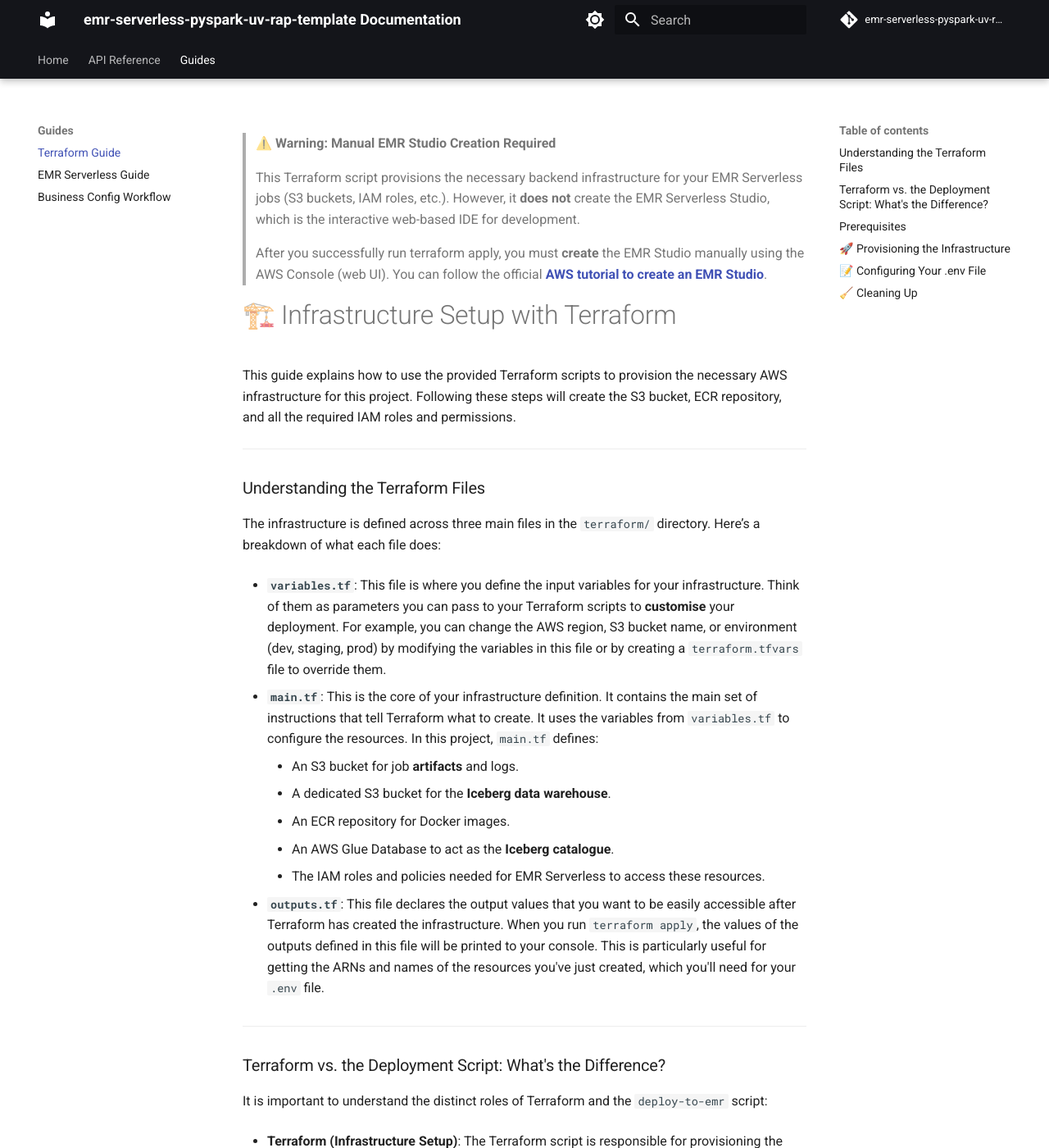
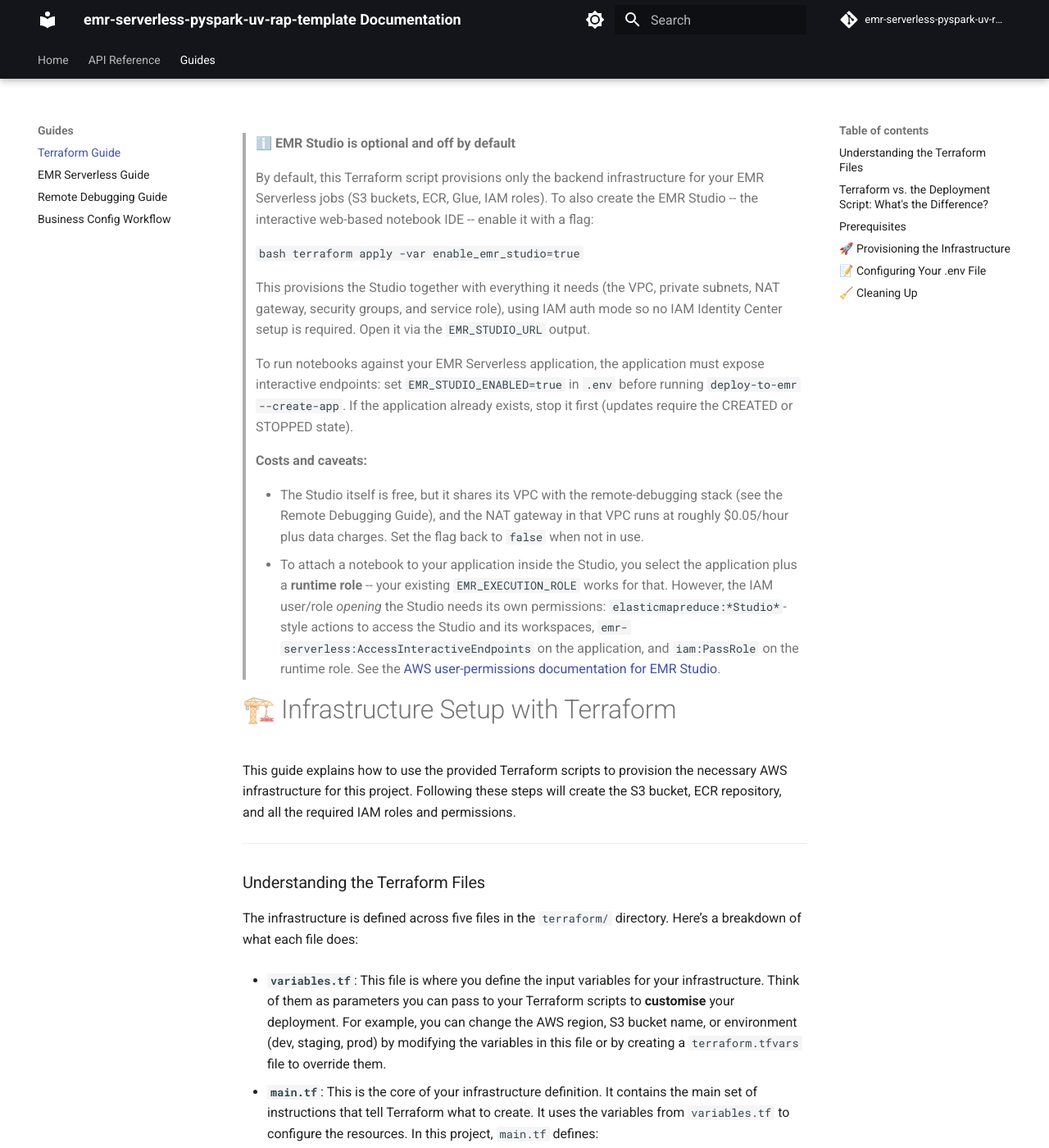
Before and after one commit to dombean/emr-serverless-pyspark-uv-rap-template, an MkDocs documentation site: the page built from docs/terraform_guide.md, in a window 1280 px wide and 1400 px high. Shown: the whole window at 82% size. Built offline with MkDocs 1.6.1 and Material for MkDocs 9.7.7, drawn with Linux system fonts in a browser that asks for light colours; comment, search, counter and statistics services are not loaded; some of the changed text lies outside the part shown.

Commit message:
Add remote debugging and optional EMR Studio via Terraform
Remote debugging (reverse SSH tunnel, modelled on aws-samples/remote-debugging-with-emr):
- terraform/debugging.tf: VPC, private subnets, NAT, S3 gateway endpoint,
  SSM-accessed bastion with GatewayPorts enabled; gated behind
  enable_remote_debugging (off by default)
- src/emr_dummy/debugging.py: driver-side attach hook (pydevd for PyCharm,
  debugpy for VS Code), called from main.py; no-op unless DEBUG_HOST is set
- deploy CLI: --debug flag injects DEBUG_* driver env vars and relaxes Spark
  timeouts; --create-app attaches the app to the debug VPC via
  DEBUG_SUBNET_IDS/DEBUG_EMR_SECURITY_GROUP_ID
- Dockerfile/pyproject: bake debug agents into the image via a debug extra

EMR Studio (optional, IAM auth mode):
- terraform/studio.tf: Studio, workspace/engine security groups, service
  role; gated behind enable_emr_studio and sharing the debug VPC/NAT
- EMR_STUDIO_ENABLED=true enables interactive endpoints on the application
  during --create-app

Fixes:
- Use the documented spark.emr-serverless.driverEnv. prefix for
  CONFIG_S3_URI (spark.driverEnv. never reached the driver)

Docs: new remote_debugging_guide.md; updated terraform_guide (Studio setup,
costs, user permissions), README, index, API reference, .env.example

````diff
--- a/docs/terraform_guide.md
+++ b/docs/terraform_guide.md
@@ -1,12 +1,37 @@
-> ⚠️ **Warning: Manual EMR Studio Creation Required**
+> ℹ️ **EMR Studio is optional and off by default**
 >
-> This Terraform script provisions the necessary backend infrastructure for your
-> EMR Serverless jobs (S3 buckets, IAM roles, etc.). However, it **does not** create
-> the EMR Serverless Studio, which is the interactive web-based IDE for development.
+> By default, this Terraform script provisions only the backend infrastructure
+> for your EMR Serverless jobs (S3 buckets, ECR, Glue, IAM roles). To also
+> create the EMR Studio -- the interactive web-based notebook IDE -- enable it
+> with a flag:
 >
-> After you successfully run terraform apply, you must **create** the EMR Studio
-> manually using the AWS Console (web UI). You can follow the official
-> [**AWS tutorial to create an EMR Studio**](https://docs.aws.amazon.com/emr/latest/ManagementGuide/emr-studio-create-studio.html).
+> ```bash
+> terraform apply -var enable_emr_studio=true
+> ```
+>
+> This provisions the Studio together with everything it needs (the VPC,
+> private subnets, NAT gateway, security groups, and service role), using IAM
+> auth mode so no IAM Identity Center setup is required. Open it via the
+> `EMR_STUDIO_URL` output.
+>
+> To run notebooks against your EMR Serverless application, the application
+> must expose interactive endpoints: set `EMR_STUDIO_ENABLED=true` in `.env`
+> before running `deploy-to-emr --create-app`. If the application already
+> exists, stop it first (updates require the CREATED or STOPPED state).
+>
+> **Costs and caveats:**
+>
+> - The Studio itself is free, but it shares its VPC with the remote-debugging
+>   stack (see the Remote Debugging Guide), and the NAT gateway in that VPC
+>   runs at roughly $0.05/hour plus data charges. Set the flag back to `false`
+>   when not in use.
+> - To attach a notebook to your application inside the Studio, you select the
+>   application plus a **runtime role** -- your existing `EMR_EXECUTION_ROLE`
+>   works for that. However, the IAM user/role *opening* the Studio needs its
+>   own permissions: `elasticmapreduce:*Studio*`-style actions to access the
+>   Studio and its workspaces, `emr-serverless:AccessInteractiveEndpoints` on
+>   the application, and `iam:PassRole` on the runtime role. See the
+>   [AWS user-permissions documentation for EMR Studio](https://docs.aws.amazon.com/emr/latest/ManagementGuide/emr-studio-user-permissions.html).
 
 # 🏗️ Infrastructure Setup with Terraform
 
@@ -18,7 +43,7 @@
 
 ### Understanding the Terraform Files
 
-The infrastructure is defined across three main files in the `terraform/` directory.
+The infrastructure is defined across five files in the `terraform/` directory.
 Here’s a breakdown of what each file does:
 
   - **`variables.tf`**: This file is where you define the input variables for your
@@ -39,11 +64,25 @@
       - The IAM roles and policies needed for EMR Serverless to access these resources.
 
 
+  - **`debugging.tf`**: Defines the **optional** remote-debugging stack
+  (gated behind `enable_remote_debugging`, off by default): a VPC with private
+  subnets and a NAT gateway, plus an SSM-accessed bastion that relays your IDE's
+  debug connection to the Spark driver. See the
+  [Remote Debugging Guide](remote_debugging_guide.md). The VPC is shared with
+  EMR Studio.
+
+  - **`studio.tf`**: Defines the **optional** EMR Studio (gated behind
+  `enable_emr_studio`, off by default): the Studio itself (IAM auth mode), its
+  workspace/engine security groups, and its service role. See the note at the
+  top of this page.
+
   - **`outputs.tf`**: This file declares the output values that you want to be easily
   accessible after Terraform has created the infrastructure. When you run
   `terraform apply`, the values of the outputs defined in this file will be printed
   to your console. This is particularly useful for getting the ARNs and names of
   the resources you've just created, which you'll need for your `.env` file.
+  Outputs for the optional features (e.g. `DEBUG_HOST`, `EMR_STUDIO_URL`) are
+  `null` until the corresponding flag is enabled.
 
 ---
 
--- a/main.py
+++ b/main.py
@@ -1,6 +1,8 @@
 """Main entry point for running the EMR dummy job."""
 
+from emr_dummy.debugging import attach_remote_debugger
 from emr_dummy.job import main
 
 if __name__ == "__main__":
+    attach_remote_debugger()
     main()
--- a/mkdocs.yaml
+++ b/mkdocs.yaml
@@ -43,6 +43,7 @@
   - Guides:
     - Terraform Guide: terraform_guide.md
     - EMR Serverless Guide: emr_serverless_guide.md
+    - Remote Debugging Guide: remote_debugging_guide.md
     - Business Config Workflow: business_config_workflow.md
 
 extra:
--- a/pyproject.toml
+++ b/pyproject.toml
@@ -15,6 +15,9 @@
 
 [project.optional-dependencies]
 dev = ["pyspark~=3.5.1", "pre-commit", "black", "ruff", "isort", "pytest"]
+# Remote debugging agents baked into the EMR image. Inert unless DEBUG_HOST
+# is set at job submission. Pin pydevd-pycharm to your PyCharm build version.
+debug = ["pydevd-pycharm", "debugpy>=1.8"]
 docs = [
     "mkdocs>=1.5.0",
     "mkdocs-material>=9.0.0",
````
Also changed, not shown: README.md (+23 -0 lines), docs/api_reference.md (+9 -0 lines), docs/index.md (+8 -0 lines), docs/remote_debugging_guide.md (added, +187 -0 lines), 10 other files.
